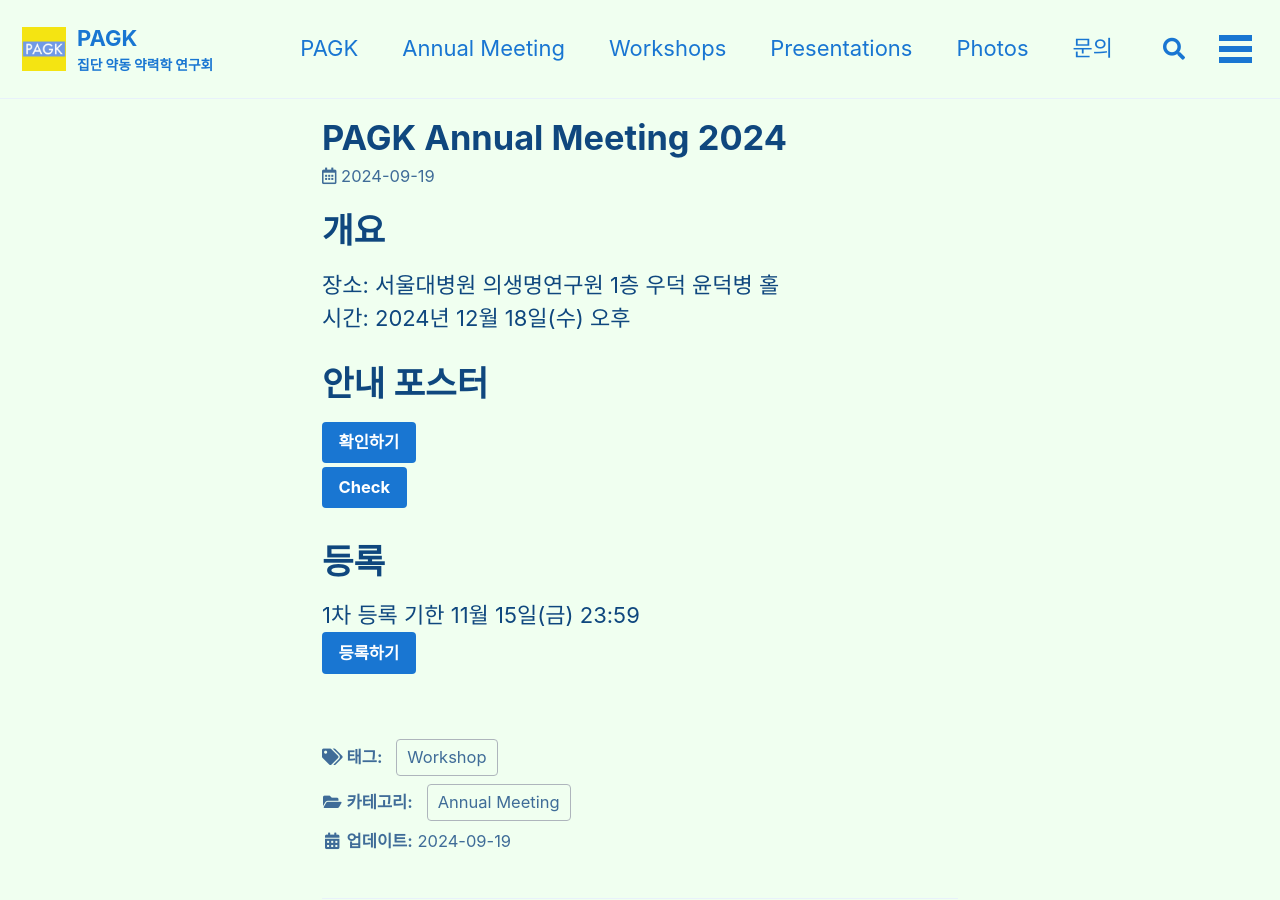
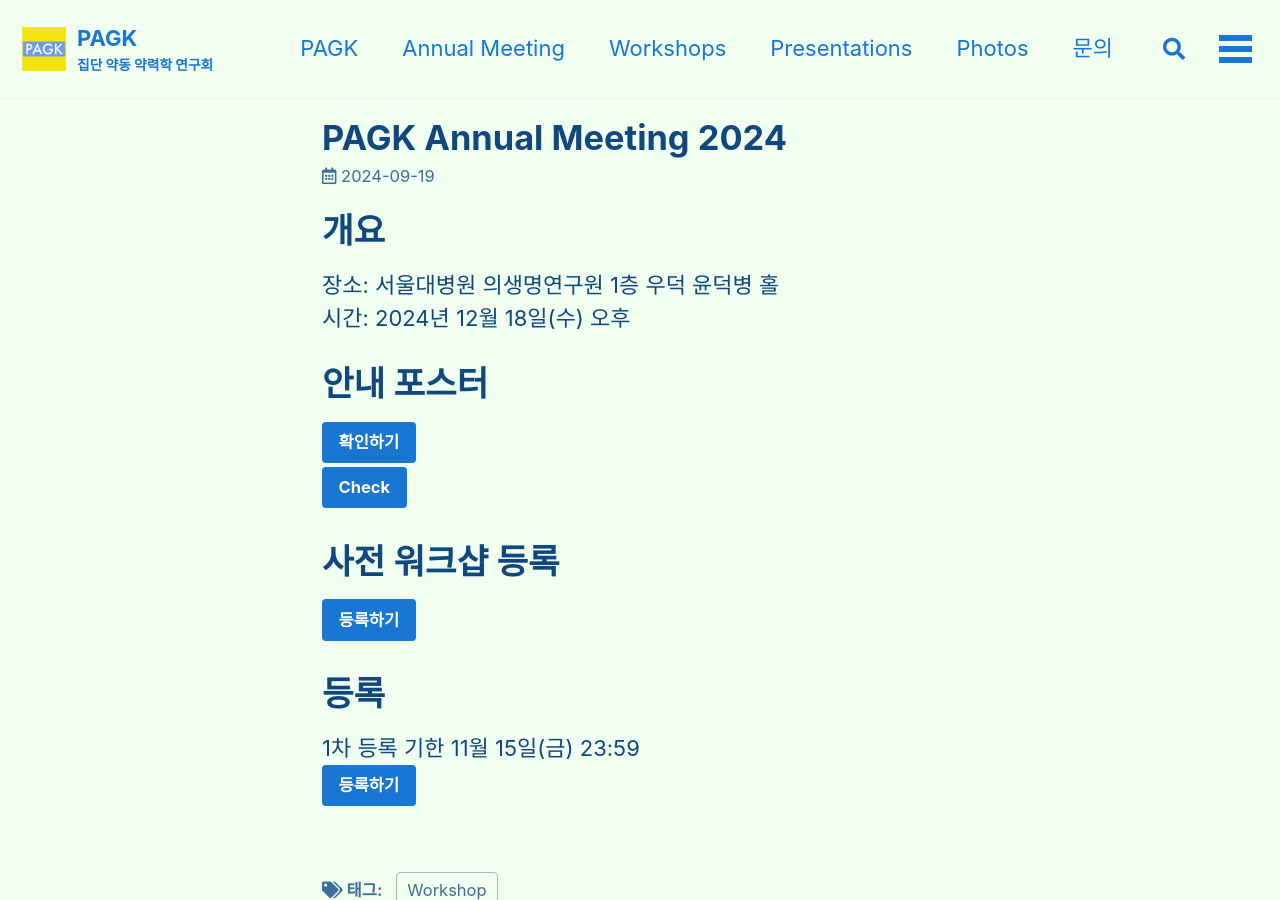
Before and after one commit to pagkkr/pagkkr.github.io, a Jekyll site: the page built from _posts/2024-09-19-annual-meeting.md, in a window 1280 px wide and 900 px high. Built offline with Jekyll 4.4.1, drawn with Linux system fonts in a browser that asks for light colours; cached includes are drawn as plain includes.

Commit message:
Update 2024-09-19-annual-meeting.md

```diff
--- a/_posts/2024-09-19-annual-meeting.md
+++ b/_posts/2024-09-19-annual-meeting.md
@@ -17,6 +17,9 @@ header:
 [확인하기](/assets/annual-meeting/2024-PAGK-KOR.pdf){: .btn .btn--primary}\
 [Check](/assets/annual-meeting/2024-PAGK-ENG.pdf){: .btn .btn--primary}
 
+# 사전 워크샵 등록
+[등록하기](https://docs.google.com/forms/d/e/1FAIpQLSeGhLhDevtx2GaUycCfY1496sDd3OS17PP0ANmWQvQWTW1Uiw/viewform){: .btn .btn--primary}
+
 # 등록
 1차 등록 기한 11월 15일(금) 23:59 \
 [등록하기](https://forms.gle/PwuUYZC4SQ4j4GKo7){: .btn .btn--primary}
```
